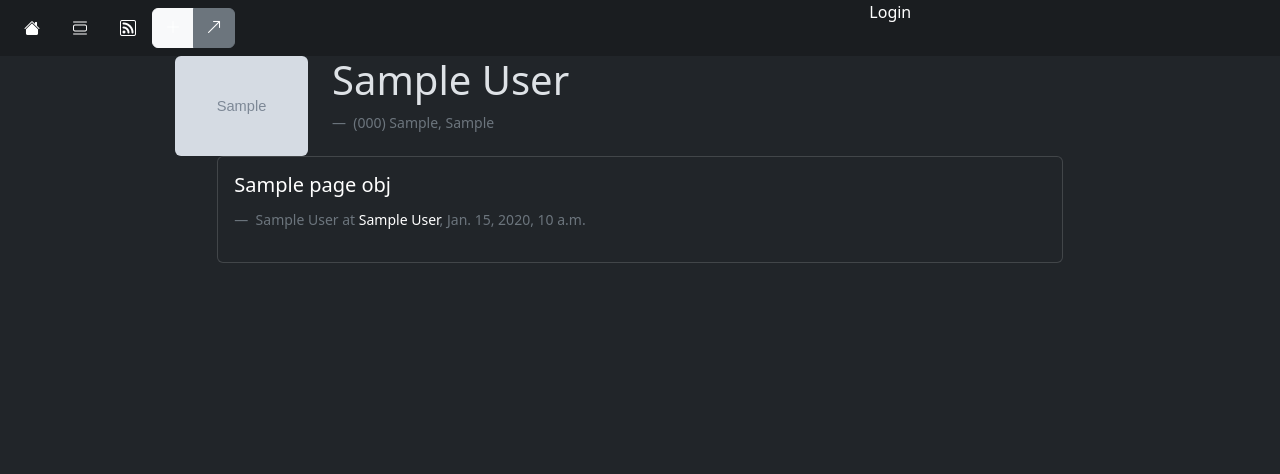
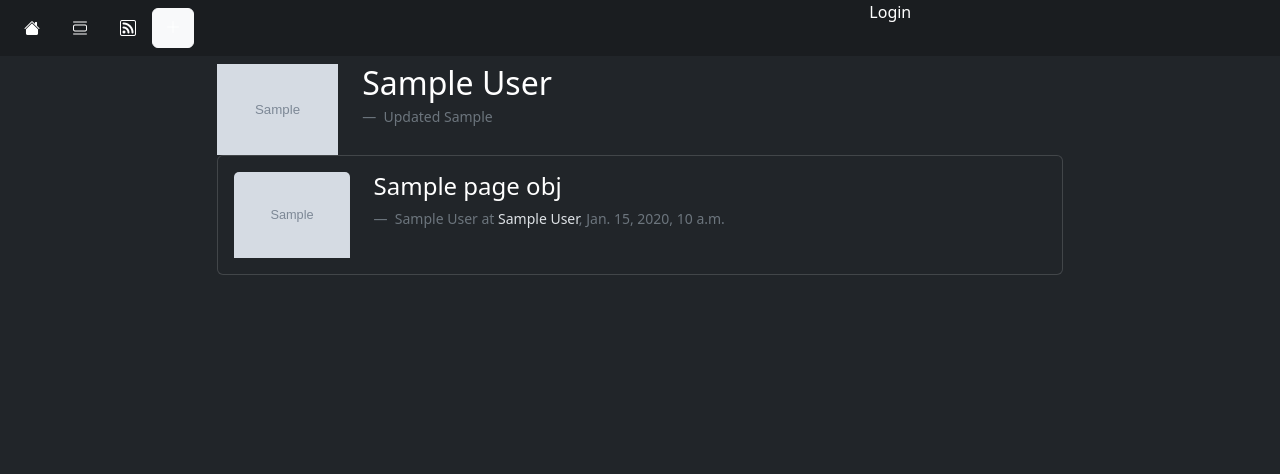
Before and after one commit to ProgradeDV/open-feed-reader, a Django app: template app/feed_subscriptions/templates/sources/source.html in a window 1280 px wide. Shown: the top 474 px of the page. Before the commit the page ends 263 px from the top, so only its background shows below. Run offline with Django 4.2, Linux system fonts and the light colour scheme; the template is opened without the code that fills it: most values are stand-ins (such as "Sample title", 1, 10 or a date in 2020); grey boxes marked "Sample" are stand-in pictures; some libraries are stand-ins or nearby versions.

Commit message:
added thumbnails to post list and source page

```diff
--- a/app/feed_subscriptions/templates/sources/source.html
+++ b/app/feed_subscriptions/templates/sources/source.html
@@ -2,15 +2,13 @@
 
 {% block extra_navbar_links %}
 <div class="btn-group me-2" role="group" aria-label="First group">
+
   {% if is_subed %}
   <a href="{% url 'unsubscribe_source' id=source.id %}" class="btn btn-secondary"><i class="bi bi-dash-lg"></i></a>
   {% else %}
   <a href="{% url 'subscribe_source' id=source.id %}" class="btn btn-light"><i class="bi bi-plus-lg"></i></a>
   {% endif %}
 
-    <a href="{{ source.best_link }}" class="btn btn-secondary"><i class="bi bi-arrow-up-right"></i></a>
-</div>
-<div class="btn-group me-2" role="group" aria-label="First group">
   {% if perms.feeds.edit_source %}
   <a href="{% url 'edit_source' id=source.id %}" class="btn btn-secondary"><i class="bi bi-gear"></i></a>
   {% endif %}
@@ -18,50 +16,71 @@
 </div>
 {% endblock %}
 
+
 {% block content %}
-<!-- source info -->
-<div class="row mx-auto">
-    <div class="col-3">
+<div class="row pt-2">
+  <div class="col-lg-8 mx-auto">
+
+    <div class="row">
+
       {% if source.image_url %}
-        <img src="{{ source.image_url }}" class="rounded float-end" height="100" alt="Image">
+      <div class="col-md-2 mx-auto">
+        <img class="card-img-top" src="{{ source.image_url }}" alt="Card image cap">
+      </div>
       {% endif %}
+
+      <!-- title -->
+      <div class="col-md-10 mx-auto">
+        <a href="{{ source.best_link }}">
+          <h2 class="card-title">
+            {{ source.display_name }}
+          </h2>
+        </a>
+
+        <!-- title footer -->
+        <footer class="blockquote-footer mt-1">
+          Updated {{ source.last_polled }}
+        </footer>
       </div>
 
-    <div class="col-6">
-        <h1>
-            {{ source.display_name }}
-        </h1>
-
-        <footer class="blockquote-footer mt-1">
-            ({{ source.status_code }}) {{ source.last_result }}, {{ source.last_polled }}
-        </footer>
-    </div>
     </div>
 
     <!-- list of posts -->
     {% for post in page_obj.object_list %}
+    <div class="card card-body">
       <div class="row">
-    <div class="col-lg-8 mx-auto">
-        <div class="card card-body">
+
+        {% if post.image_url %}
+        <div class="col-md-2 mx-auto">
+          <img class="card-img-top" src="{{ post.image_url }}" alt="Card image cap">
+        </div>
+        {% endif %}
+
+        <div class="col-md-10 mx-auto">
           <!-- link to post page -->
           <a href="{% url 'one_post' post_id=post.id %}">
             <span>
-                    <h5>{{ post.title }}</h5>
+              <h4>{{ post.title }}</h4>
             </span>
           </a>
+
           <!-- credit -->
           <footer class="blockquote-footer mt-1">
             {% if post.author %}
             {{ post.author }} at
             {% endif %}
-                <a href="{% url 'one_source' id=post.source.id %}">{{ post.source.display_name }}</a>,
+            <a href="{% url 'one_source' id=post.source.id %}" class="subtle">{{ post.source.display_name }}</a>,
             {{ post.created }}
           </footer>
+
         </div>
       </div>
     </div>
     {% endfor %}
 
+  </div>
+</div>
+
 <!-- pagination -->
 {% include 'site_base/paginator.html' %}
 
```
Also changed, not shown: app/feed_subscriptions/templates/posts/post.html (+17 -6 lines), app/feed_subscriptions/templates/posts/posts_list.html (+15 -1 lines). Lines whose indentation alone changed are shown as unchanged.
